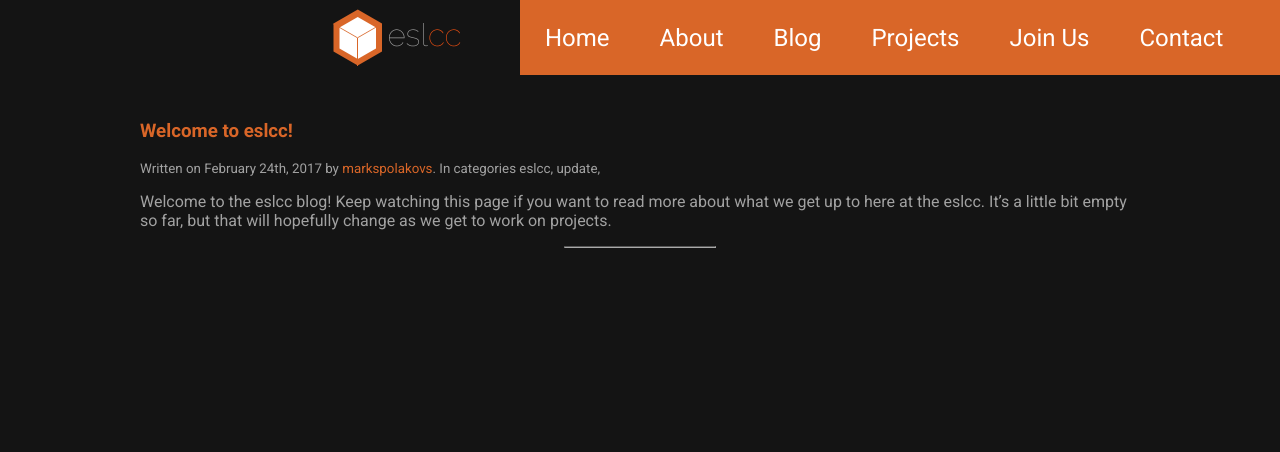
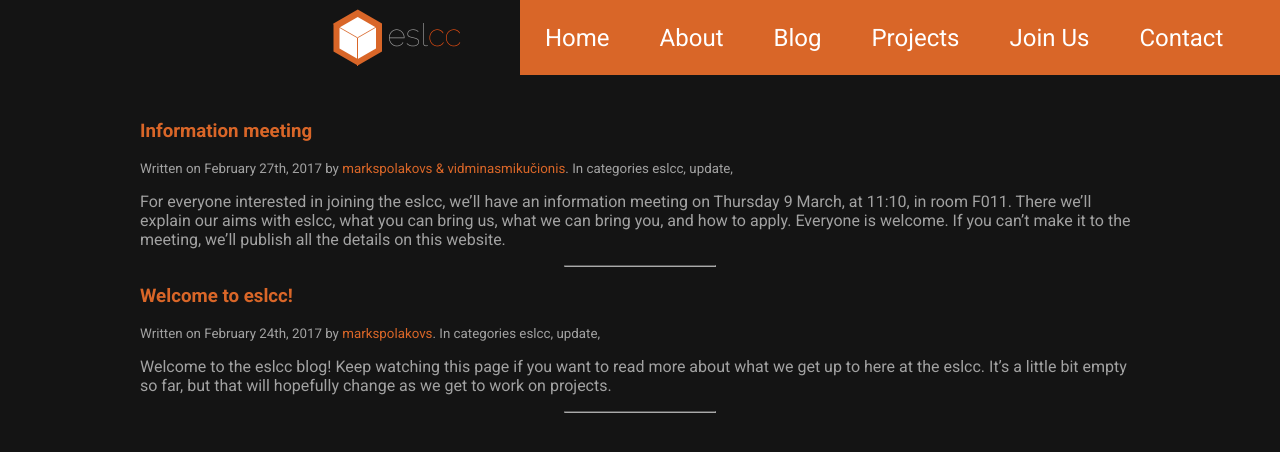
Before and after one commit to eslcc/eslcc.github.io, a Jekyll site: the page built from archive.html, in a window 1280 px wide. Shown: the top 452 px of the page. Built offline with Jekyll 4.4.1, drawn with Linux system fonts in a browser that asks for light colours.

Commit message:
Add blog post and style tweak

```diff
--- /dev/null
+++ b/_posts/2017-02-27-information-meeting.md
@@ -0,0 +1,15 @@
+---
+layout: post
+title:  "Information meeting"
+date:   2017-02-27 20:58:23 +0100
+categories: eslcc update
+author: markspolakovs & vidminasmikučionis
+---
+
+For everyone interested in joining the eslcc, we'll have an information meeting on Thursday 9 March, at 11:10, in room
+F011. There we'll explain our aims with eslcc, what you can bring us, what we can bring you, and how to apply. Everyone
+is welcome. If you can't make it to the meeting, we'll publish all the details on this website.
+
+We hope to see you there!
+
+![poster](http://eslcc-static.s3.amazonaws.com/poster-web.jpg)
--- a/assets/site.scss
+++ b/assets/site.scss
@@ -103,7 +103,6 @@ hr {
         display: flex;
         flex-direction: row;
         .navlink {
-            display: inline-block;
             color: white;
             font-size: 150%;
             text-decoration: none;
```
